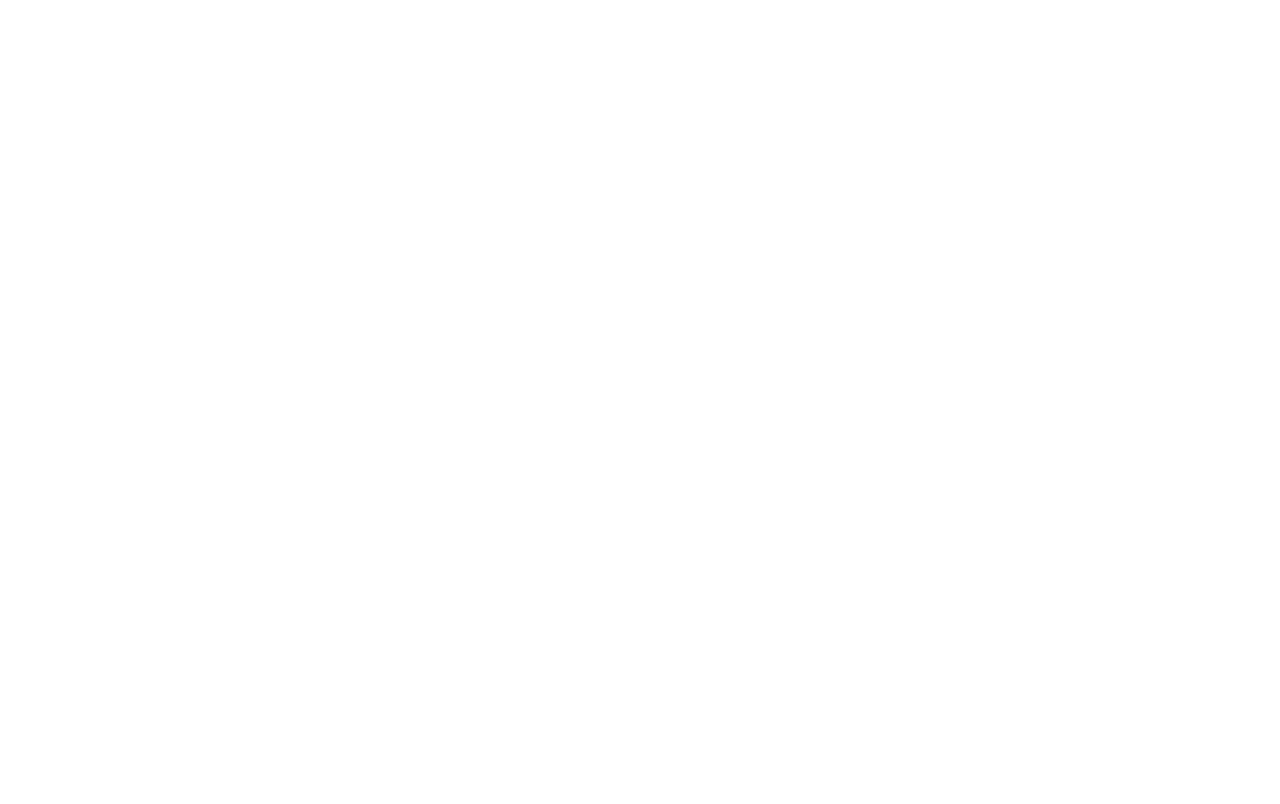
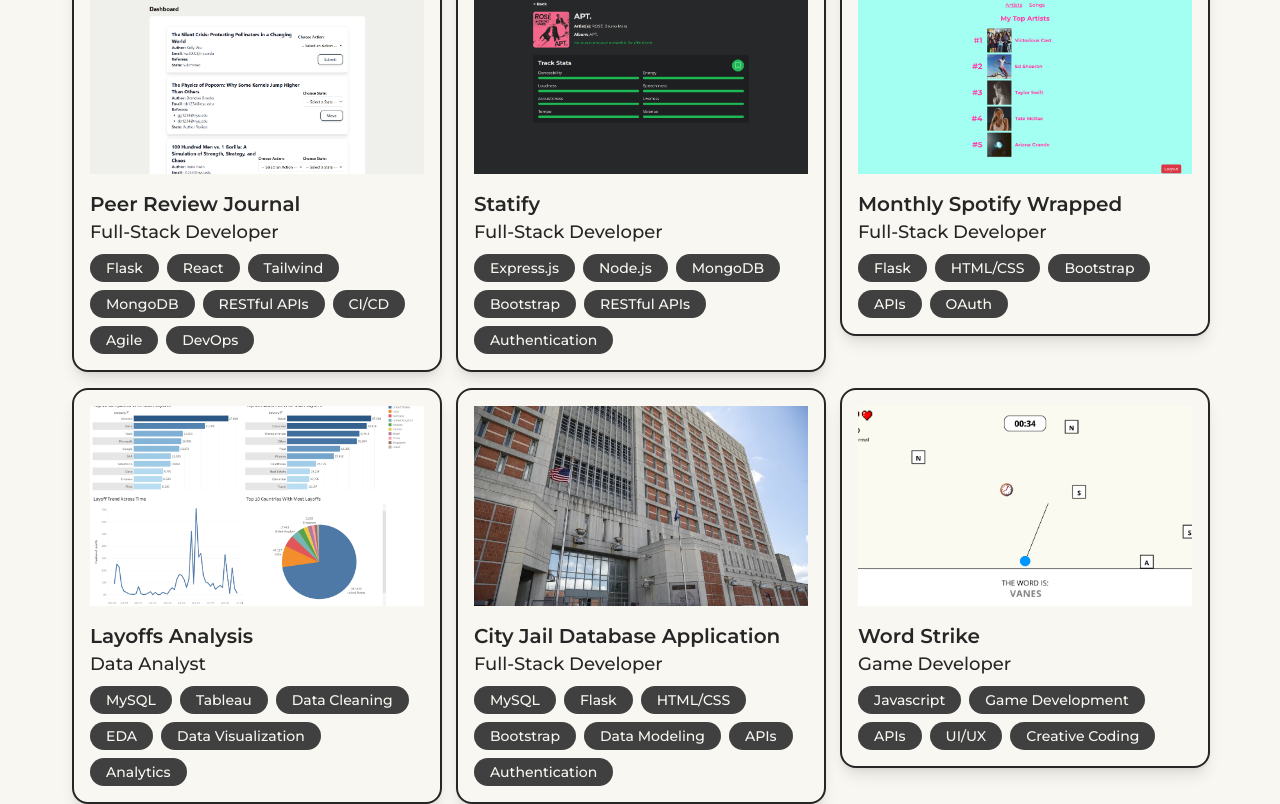
Before and after one commit to wukellyy/portfolio_website, a React (Vite) app: page / in a window 1280 px wide. Shown: the part 2620-3424 px from the top of the page. Before the commit the page ends 2400 px from the top, so only its background shows below. Built offline with nearby package versions, Linux system fonts and the light colour scheme.

Commit message:
adjusted responsive design for projects section

```diff
--- a/src/App.jsx
+++ b/src/App.jsx
@@ -13,7 +13,7 @@
       <Home />
       <About />
       <Skills />
-      {/* <Projects /> */}
+      <Projects />
       {/* <Contact /> */}
       {/* <Footer /> */}
     </>
--- a/src/components/ProjectCard.jsx
+++ b/src/components/ProjectCard.jsx
@@ -14,16 +14,16 @@
 
   return (
     <a href={link} target="_blank" rel="noopener noreferrer" className="block">
-      <div className="w-[500px] xl:w-[450px] 2xl:w-[425px] h-auto p-4 flex flex-col bg-cream border-2 border-neutral-800 rounded-2xl m-2 gap-4 hover:scale-102 ease-in duration-200 shadow-lg">
-        <div>
+      <div className="w-[300px] sm:w-[400px] xl:w-[370px] h-auto p-4 flex flex-col items-center bg-cream border-2 border-neutral-800 rounded-2xl shadow-lg hover:scale-102 ease-in duration-200 gap-4">
+        <div class="w-full">
           <img
             src={image}
             alt="Project Image"
-            className="w-full h-[315px] object-cover"
+            className="w-full h-[200px] object-cover"
           />
         </div>
-        <div className="flex flex-col">
-          <h3 className="font-semibold text-xl">{name}</h3>
+        <div className="flex flex-col items-start w-full">
+          <h3 className="font-semibold text-xl truncate max-w-full">{name}</h3>
           <p className="font-medium text-lg">{role}</p>
           <div className="mt-2 flex gap-2 flex-wrap">
             {tags.map((tag, idx) => (
--- a/src/components/Projects.jsx
+++ b/src/components/Projects.jsx
@@ -5,12 +5,15 @@
 
 const Projects = () => {
   return (
-    <div name="projects" className="w-full bg-cream">
-      <div className="w-[500px] xl:w-full mx-auto h-full flex flex-col justify-center items-center">
+    <div
+      name="projects"
+      className="w-full min-h-screen pt-[12vh] bg-cream flex justify-center items-center"
+    >
+      <div className="px-8 sm:w-[550px] md:w-[650px] lg:w-[1200px] h-full flex flex-col justify-center items-center text-center text-neutral-800 gap-2">
         <h2 className="text-4xl lg:text-5xl font-bold mb-6 text-neutral-800">
           Projects
         </h2>
-        <div className="grid grid-cols-1 xl:grid-cols-2 2xl:grid-cols-3 gap-2">
+        <div className="grid grid-cols-1 lg:grid-cols-2 xl:grid-cols-3 gap-4">
           {PROJECTS.map((project, idx) => (
             <ProjectCard key={idx} project={project} />
           ))}
--- a/src/components/SkillCard.jsx
+++ b/src/components/SkillCard.jsx
@@ -5,7 +5,7 @@
 
   return (
     <div className="w-[300px] sm:w-[400px] md:w-[500px] lg:w-[600px] h-auto p-8 flex flex-col items-center bg-cream border-2 border-neutral-800 rounded-2xl m-2 shadow-lg">
-      <h2 className="text-neutral-600 font-bold text-xl lg:text-3xl mb-8 ">
+      <h2 className="text-neutral-600 font-bold text-xl lg:text-3xl mb-8">
         {title}
       </h2>
       <div className="grid sm:grid-cols-2 text-neutral-800 gap-4 sm:gap-6 md:gap-x-14 md:gap-y-8">
--- a/src/data/projects.js
+++ b/src/data/projects.js
@@ -14,8 +14,8 @@
       "React",
       "Tailwind",
       "MongoDB",
+      "RESTful APIs",
       "CI/CD",
-      "RESTful APIs",
       "Agile",
       "DevOps",
     ],
@@ -49,9 +49,9 @@
     tags: [
       "MySQL",
       "Tableau",
+      "Data Cleaning",
+      "EDA",
       "Data Visualization",
-      "EDA",
-      "Data Cleaning",
       "Analytics",
     ],
     link: "https://github.com/wukellyy/Layoffs-Analysis",
@@ -60,7 +60,15 @@
   {
     name: "City Jail Database Application",
     role: "Full-Stack Developer",
-    tags: ["MySQL", "Flask", "HTML/CSS", "Bootstrap", "APIs", "Authentication"],
+    tags: [
+      "MySQL",
+      "Flask",
+      "HTML/CSS",
+      "Bootstrap",
+      "Data Modeling",
+      "APIs",
+      "Authentication",
+    ],
     link: "https://github.com/xhanghe/CSUY3083Project",
     image: CityJailDatabase,
   },
@@ -70,8 +78,8 @@
     tags: [
       "Javascript",
       "Game Development",
+      "APIs",
       "UI/UX",
-      "APIs",
       "Creative Coding",
     ],
     link: "https://github.com/wukellyy/CreativeCodingFinal_Spring25_KellyWu",
```
